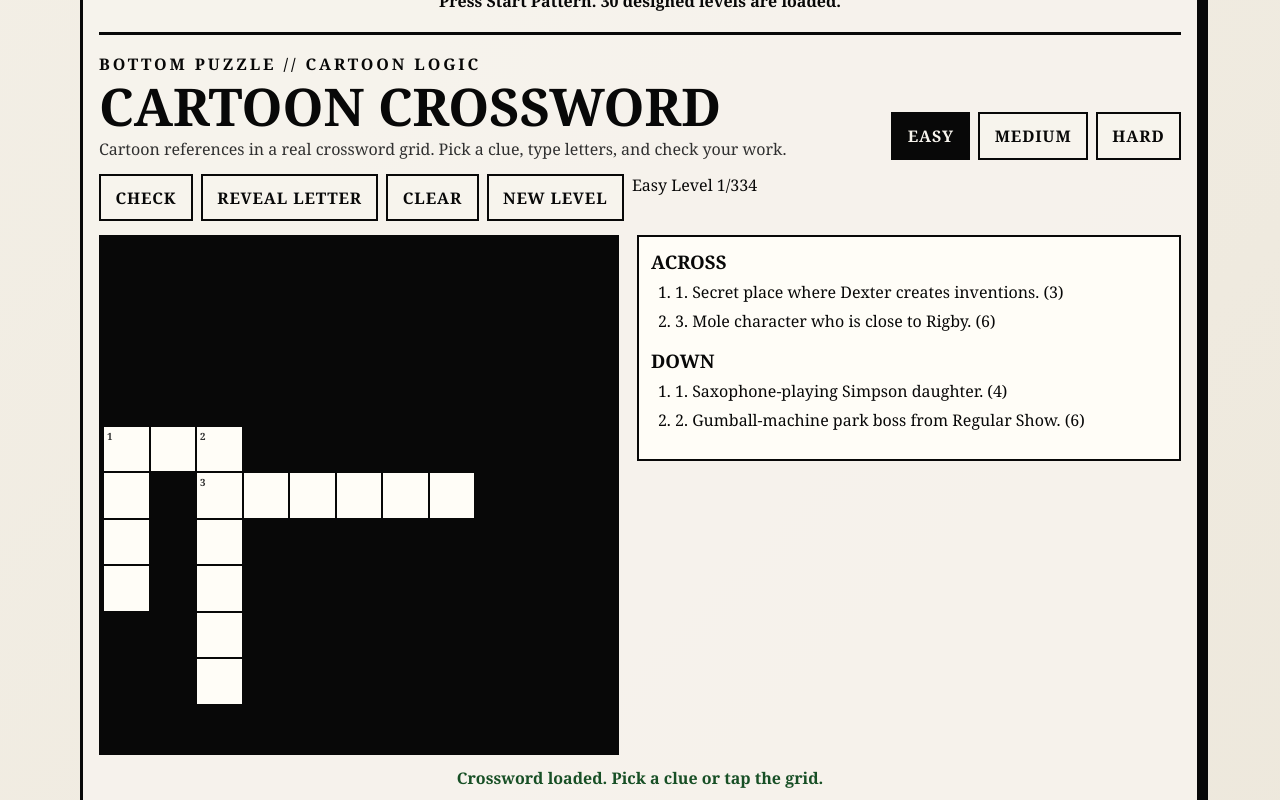
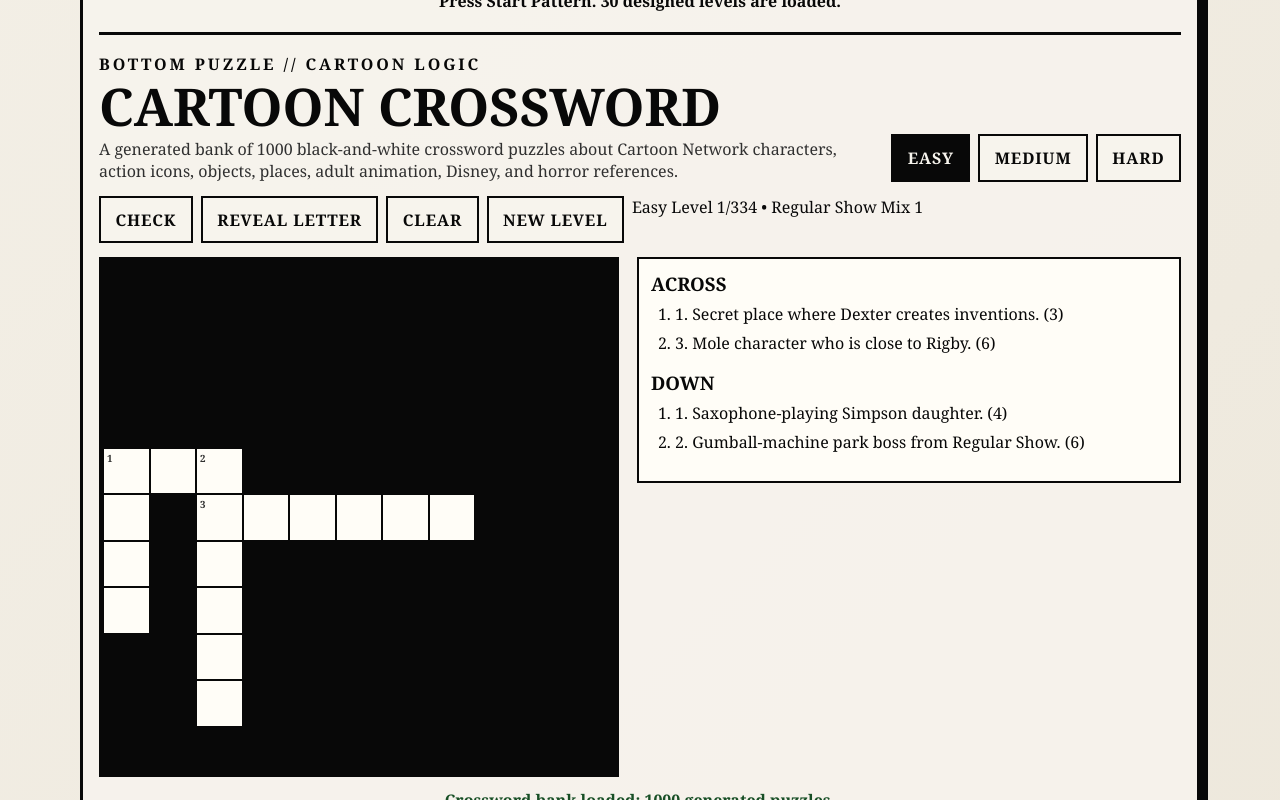
Before and after one commit to norest4d-max/sudoku-115, a React (Vite) app: page / in a window 1280 px wide. Shown: the part 1960-2760 px from the top of the page. Built offline with nearby package versions, Linux system fonts and the light colour scheme.

Commit message:
Repair crossword gameplay for generated bank

```diff
--- a/src/games/CartoonCrossword.jsx
+++ b/src/games/CartoonCrossword.jsx
@@ -1,6 +1,6 @@
 import { useMemo, useState } from 'react';
 import SectionHeader from '../components/SectionHeader.jsx';
-import { crosswordPuzzleBank } from '../data/crosswordData.js';
+import { crosswordPuzzleBank, crosswordPuzzleCount } from '../data/crosswordData.js';
 import { titleCase } from '../utils/random.js';
 
 const cellId = (r, c) => `${r}-${c}`;
@@ -39,10 +39,7 @@
       const start = c;
       let answer = '';
       while (c < size && !isBlock(rows, r, c)) answer += rows[r][c++];
-      if (answer.length > 1) {
-        const num = numberMap.get(cellId(r, start));
-        found.push({ number: num, direction: 'across', answer, cells: answer.split('').map((_, i) => [r, start + i]) });
-      }
+      if (answer.length > 1) found.push({ number: numberMap.get(cellId(r, start)), direction: 'across', answer, cells: answer.split('').map((_, i) => [r, start + i]) });
     }
   }
 
@@ -53,10 +50,7 @@
       const start = r;
       let answer = '';
       while (r < size && !isBlock(rows, r, c)) answer += rows[r++][c];
-      if (answer.length > 1) {
-        const num = numberMap.get(cellId(start, c));
-        found.push({ number: num, direction: 'down', answer, cells: answer.split('').map((_, i) => [start + i, c]) });
-      }
+      if (answer.length > 1) found.push({ number: numberMap.get(cellId(start, c)), direction: 'down', answer, cells: answer.split('').map((_, i) => [start + i, c]) });
     }
   }
 
@@ -70,10 +64,10 @@
   const [selected, setSelected] = useState(null);
   const [direction, setDirection] = useState('across');
   const [checked, setChecked] = useState(false);
-  const [message, setMessage] = useState('Crossword loaded. Pick a clue or tap the grid.');
+  const [message, setMessage] = useState(`Crossword bank loaded: ${crosswordPuzzleCount} generated puzzles.`);
   const [messageType, setMessageType] = useState('good');
 
-  const bank = crosswordPuzzleBank[difficulty];
+  const bank = crosswordPuzzleBank[difficulty] || crosswordPuzzleBank.easy;
   const puzzle = bank[indexes[difficulty] % bank.length];
   const rows = useMemo(() => normalizeRows(puzzle), [puzzle]);
   const { words, numberMap } = useMemo(() => findWords(rows, puzzle.size), [rows, puzzle.size]);
@@ -84,7 +78,18 @@
     setSelected(null);
     setDirection('across');
     setChecked(false);
-    setMessage('Crossword loaded. Pick a clue or tap the grid.');
+    setMessage(`Loaded ${titleCase(nextDifficulty)} crossword. Pick a clue or tap the grid.`);
+    setMessageType('good');
+  }
+
+  function newLevel() {
+    const length = crosswordPuzzleBank[difficulty].length;
+    setIndexes(previous => ({ ...previous, [difficulty]: (previous[difficulty] + 1) % length }));
+    setValues({});
+    setSelected(null);
+    setDirection('across');
+    setChecked(false);
+    setMessage(`New ${titleCase(difficulty)} crossword loaded from the 1,000 puzzle bank.`);
     setMessageType('good');
   }
 
@@ -154,13 +159,13 @@
     }
     setChecked(true);
     if (wrong) {
-      setMessage(`${wrong} wrong letter${wrong > 1 ? 's' : ''}.`);
+      setMessage(`${wrong} wrong letter${wrong > 1 ? 's' : ''}. Keep solving.`);
       setMessageType('bad');
     } else if (empty) {
       setMessage(`No wrong letters. ${empty} blank square${empty > 1 ? 's' : ''} left.`);
       setMessageType('good');
     } else {
-      setMessage('Crossword complete. Cartoon logic locked in.');
+      setMessage('Crossword complete. Cartoon logic locked in. Hit New Level for another puzzle.');
       setMessageType('good');
     }
   }
@@ -176,6 +181,7 @@
   }
 
   const word = activeWord();
+  const completeIndex = indexes[difficulty] + 1;
 
   return (
     <section className="crossword-panel" aria-label="Cartoon crossword puzzle">
@@ -192,18 +198,14 @@
         eyebrow="Bottom Puzzle // Cartoon Logic"
         title="Cartoon Crossword"
       >
-        Cartoon references in a real crossword grid. Pick a clue, type letters, and check your work.
+        A generated bank of {crosswordPuzzleCount} black-and-white crossword puzzles about Cartoon Network characters, action icons, objects, places, adult animation, Disney, and horror references.
       </SectionHeader>
       <div className="crossword-actions">
         <button onClick={checkPuzzle} type="button">Check</button>
         <button onClick={revealLetter} type="button">Reveal Letter</button>
         <button onClick={() => resetBoard(difficulty)} type="button">Clear</button>
-        <button onClick={() => {
-          setIndexes(previous => ({ ...previous, [difficulty]: (previous[difficulty] + 1) % bank.length }));
-          setValues({});
-          setChecked(false);
-        }} type="button">New Level</button>
-        <span className="crossword-level">{titleCase(difficulty)} Level {indexes[difficulty] + 1}/{bank.length}</span>
+        <button onClick={newLevel} type="button">New Level</button>
+        <span className="crossword-level">{titleCase(difficulty)} Level {completeIndex}/{bank.length} • {puzzle.title}</span>
       </div>
       <div className="crossword-layout">
         <div
@@ -226,6 +228,7 @@
                 {!block && numberMap.get(id) ? <span className="crossword-number">{numberMap.get(id)}</span> : null}
                 {!block ? (
                   <input
+                    aria-label={`Crossword cell row ${r + 1} column ${c + 1}`}
                     data-crossword-input={id}
                     inputMode="text"
                     maxLength={1}
```
